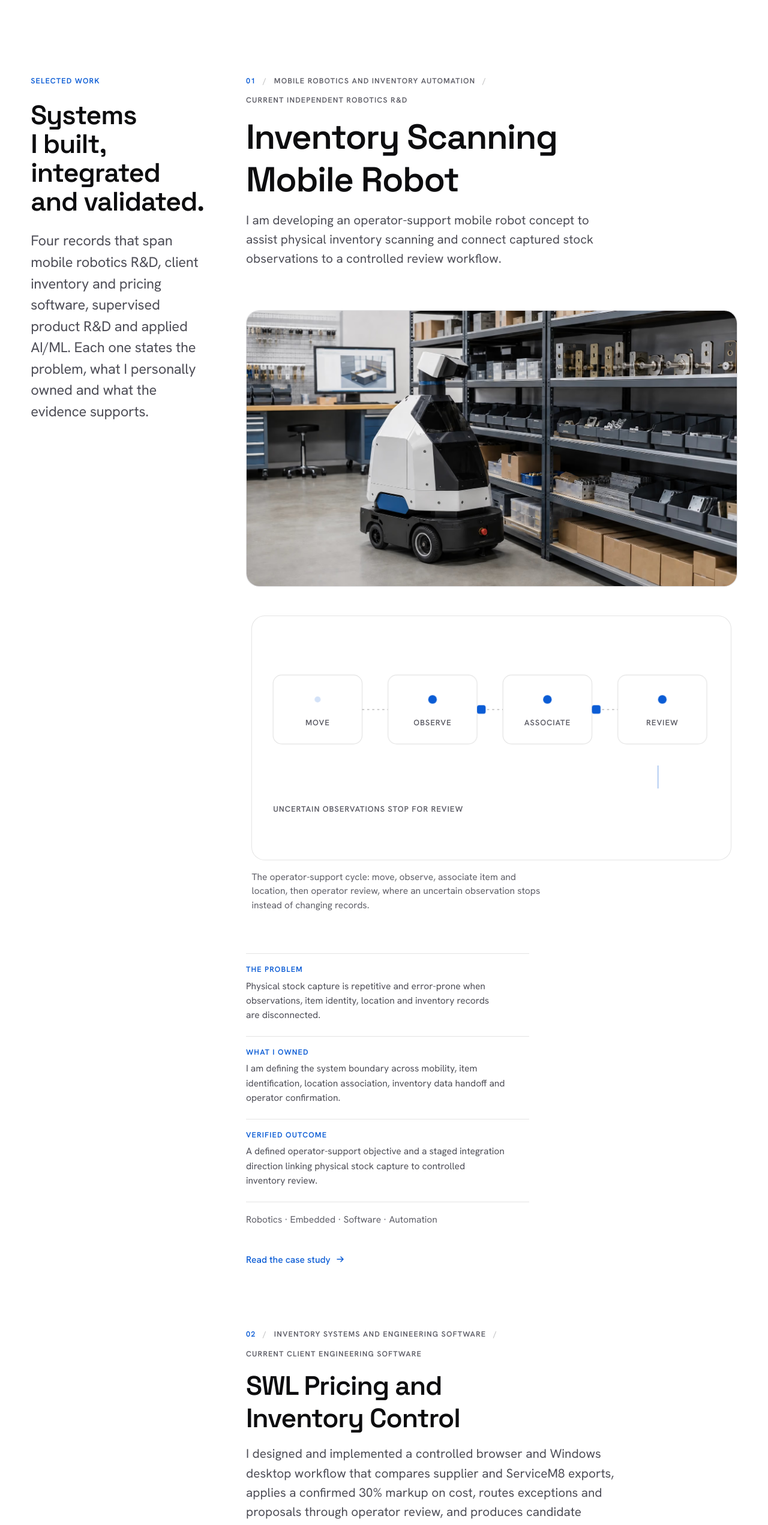
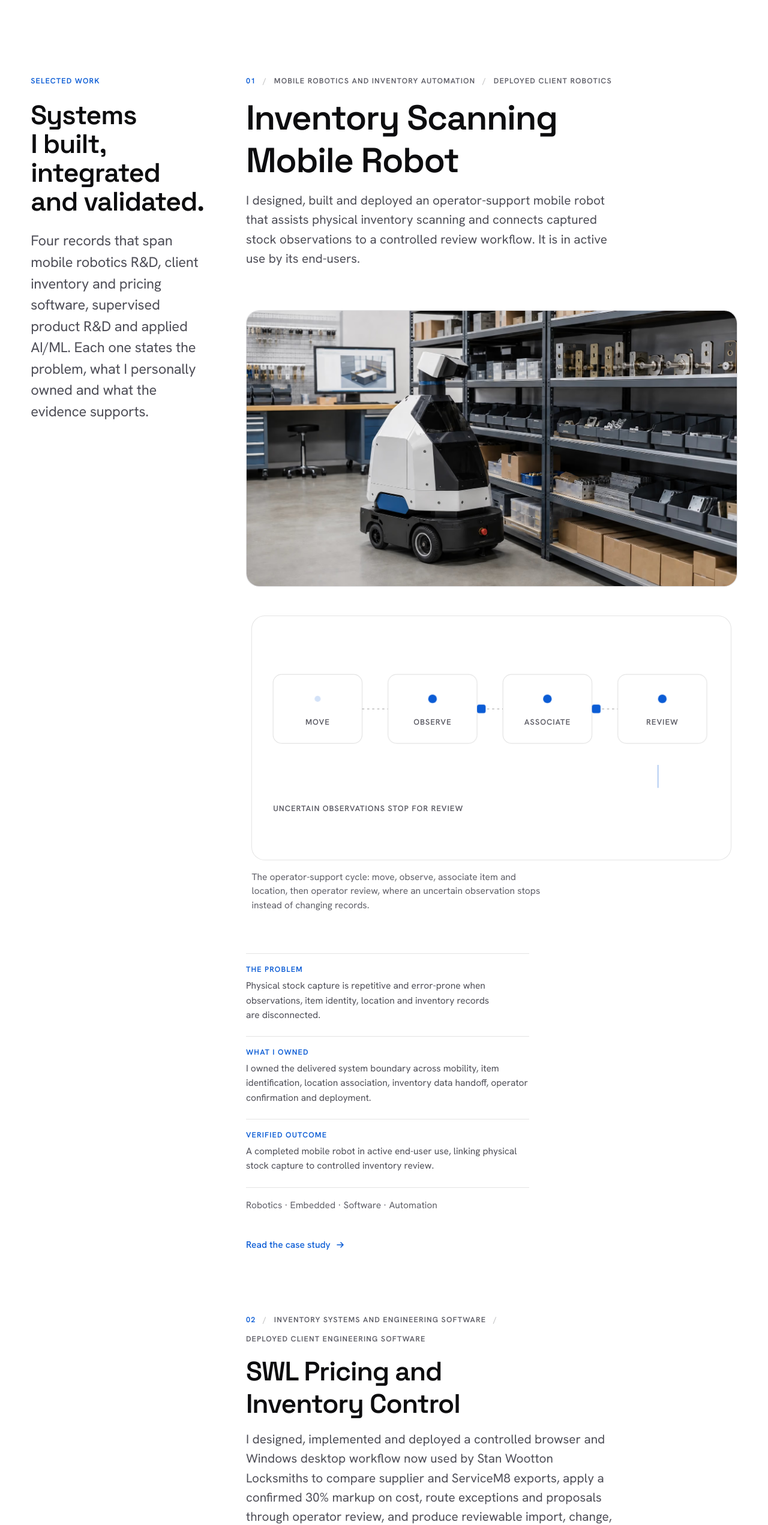
Before and after one commit to Sajeevanveeriah/sajeevanveeriah.github.io, a Next.js app: page / in a window 1280 px wide. Shown: the part 3360-5902 px from the top of the page at 60% size. Built offline with nearby package versions, Linux system fonts and the light colour scheme.

Commit message:
Correct freelance project delivery status

```diff
--- a/src/content/projects.ts
+++ b/src/content/projects.ts
@@ -124,21 +124,18 @@ export interface Project {
 export const projects: readonly Project[] = [
   {
     /*
-     * Current independent product R&D. Copy is transcribed from the approved
-     * content brief of 6 August 2026. The evidence is a frontend-only browser
-     * demonstration; the boundaries below are part of the approved copy and
-     * must not be strengthened.
+     * Completed independent product engineering work. Saj confirmed on
+     * 6 August 2026 that the browser application is deployed and used by its
+     * end-users. The public record keeps the verified browser boundary clear:
+     * it does not represent a physical robot or claim educational outcomes.
      *
-     * The live-demo URL for this project is deliberately absent: the check
-     * against https://sajeevanveeriah.github.io/Upzy-Project/ could not be
-     * completed in the implementation environment, and an unverified link is
-     * never published.
+     * The live GitHub Pages deployment returned HTTP 200 on 6 August 2026.
      */
     slug: 'upzy-supervised-routine-companion',
     title: 'Upzy: Supervised Educational Routine Companion',
     summary:
-      'I built a browser demonstration for Upzy, a supervised, privacy-conscious educational routine companion concept for young children, with adult-defined routines, simple child-facing prompts and adult review while keeping button interactions separate from proof that an activity occurred.',
-    role: 'Product engineer and prototype developer',
+      'I completed and deployed Upzy, a supervised, privacy-conscious educational routine companion browser application for young children, now used by end-users for adult-defined routines, simple child-facing prompts and adult review while keeping button interactions separate from proof that an activity occurred.',
+    role: 'Product engineer and application developer',
     period: 'Jun 2026 onward',
     domain: 'Human-centred robotics and product development',
     disciplines: ['Robotics', 'Software', 'Validation'],
@@ -146,7 +143,7 @@ export const projects: readonly Project[] = [
     problem:
       'Young children can benefit from clear, repeatable routine prompts, but a support concept must avoid surveillance, false completion claims and unnecessary data collection.',
     context:
-      'I am developing Upzy as an independent product concept. The current evidence is a frontend-only browser demonstration, not a physical robot or validated educational product.',
+      'I completed Upzy as an independent product engineering project and deployed the browser application through GitHub Pages. It is now used by end-users within the supervised routine workflow. The deployed scope is the browser application, not a physical robot or a claim of validated educational outcomes.',
     approach: [
       'I built a React and TypeScript single-page demonstration with a guided routine flow, routine creation and editing, an interaction dashboard and deterministic browser-local state.',
       'I designed the boundaries deliberately: supervised use, no cameras or microphones, no accounts, no analytics, no cloud database, versioned local storage, and explicit wording that Done records an acknowledgement rather than real-world completion.',
@@ -154,18 +151,21 @@ export const projects: readonly Project[] = [
     toolsNote:
       'React 19, TypeScript 5.9, Vite 7, Vitest, Testing Library, browser-local versioned storage and static GitHub Pages routing.',
     validation:
-      'I validated the demonstration with linting, TypeScript checks, Vitest, production builds and tests for missing, malformed, partial, outdated and deeply invalid stored data. The application restores deterministic sample data instead of trusting invalid state.',
+      'I validated the application with linting, TypeScript checks, Vitest, production builds and tests for missing, malformed, partial, outdated and deeply invalid stored data. The application restores deterministic sample data instead of trusting invalid state, and I verified that the deployed GitHub Pages endpoint responds successfully.',
     outcome:
-      'I produced a working browser demonstration covering supervised routine prompts, adult routine configuration and transparent interaction review.',
+      'I delivered and deployed a working browser application now used by end-users for supervised routine prompts, adult routine configuration and transparent interaction review.',
     proves:
-      'I translated a human-centred robotics concept into a working, testable interface while preserving clear privacy, supervision and evidence boundaries.',
+      'I translated a human-centred robotics concept into a completed, deployed and actively used interface while preserving clear privacy, supervision and evidence boundaries.',
     doesNotClaim:
-      'The current evidence is an interactive browser demonstration. It does not claim physical robot communication, verified task completion, child monitoring, educational outcomes, clinical use, commercial readiness or child-safety validation.',
+      'The deployed scope is an interactive browser application. It does not claim physical robot communication, independently verified task completion, child monitoring, measured educational or clinical outcomes, commercial product certification or child-safety certification.',
     demonstrates:
-      'I combined product definition, accessible interface design, local data handling, privacy boundaries and validation into a coherent early-stage robotics product demonstration.',
-    evidenceTier: 'hands-on',
-    category: 'Current independent product R&D',
-    links: [{ label: 'View source', url: 'https://github.com/Sajeevanveeriah/Upzy-Project' }],
+      'I combined product definition, accessible interface design, local data handling, privacy boundaries, deployment and validation into a completed robotics product application.',
+    evidenceTier: 'delivered',
+    category: 'Deployed independent product engineering',
+    links: [
+      { label: 'Open deployed app', url: 'https://sajeevanveeriah.github.io/Upzy-Project/' },
+      { label: 'View source', url: 'https://github.com/Sajeevanveeriah/Upzy-Project' },
+    ],
     images: [
       {
         src: '/assets/image/20260806-Upzy-Supervised-Routine-Companion-Rev00.png',
@@ -180,23 +180,23 @@ export const projects: readonly Project[] = [
     ],
     homeExcerpt: {
       ownership:
-        'I owned the product framing, interaction model, privacy boundaries, frontend implementation and validation of the current browser demonstration.',
+        'I owned the product framing, interaction model, privacy boundaries, implementation, deployment and validation of the completed browser application.',
       outcome:
-        'A working supervised routine demonstration that keeps interaction records separate from claims about real-world completion.',
+        'A deployed application in active end-user use that keeps interaction records separate from claims about real-world completion.',
     },
     featured: true,
   },
   {
     /*
-     * Current client engineering software for Stan Wootton Locksmiths. Copy
-     * is transcribed from the approved content brief of 6 August 2026. No
-     * source-repository link is published because repository visibility was
-     * not verifiable at implementation time.
+     * Completed client engineering software for Stan Wootton Locksmiths.
+     * Saj confirmed on 6 August 2026 that the system is deployed and used by
+     * its end-users. The source repository remains private and real business
+     * data, credentials and generated operational outputs are not published.
      */
     slug: 'swl-pricing-inventory-control',
     title: 'SWL Pricing and Inventory Control',
     summary:
-      'I designed and implemented a controlled browser and Windows desktop workflow that compares supplier and ServiceM8 exports, applies a confirmed 30% markup on cost, routes exceptions and proposals through operator review, and produces candidate import, change, exception, rollback and audit outputs.',
+      'I designed, implemented and deployed a controlled browser and Windows desktop workflow now used by Stan Wootton Locksmiths to compare supplier and ServiceM8 exports, apply a confirmed 30% markup on cost, route exceptions and proposals through operator review, and produce reviewable import, change, exception, rollback and audit outputs.',
     role: 'System architect and full-stack developer',
     period: 'Jun 2026 onward',
     domain: 'Inventory systems and engineering software',
@@ -205,7 +205,7 @@ export const projects: readonly Project[] = [
     problem:
       'Supplier price changes and ServiceM8 inventory records need to be reconciled without silent matching errors, unsafe price calculations or uncontrolled production imports.',
     context:
-      'I developed this system for Stan Wootton Locksmiths around supplier and ServiceM8 file handoffs. The workflow protects real business data and keeps every proposed change reviewable and reversible.',
+      'I delivered and deployed this system for Stan Wootton Locksmiths around supplier and ServiceM8 file handoffs. Its operators now use the workflow while every proposed change remains reviewable and reversible and real business data stays protected.',
     approach: [
       'I implemented defensive CSV and XLSX parsing, confirmed column mapping, deterministic identifier matching, decimal-safe pricing, status classification, exception handling, operator approvals and controlled export generation.',
       'I added formula-injection protection, duplicate and ambiguity blocks, rollback and audit outputs, local configuration boundaries, a Windows Tauri shell, and an own-origin Node service for controlled competitor-price searches without transmitting imported business rows.',
@@ -213,17 +213,17 @@ export const projects: readonly Project[] = [
     toolsNote:
       'React, TypeScript, Vite, Tauri 2, Rust, Node.js, ExcelJS, Papa Parse, big.js, Zod, IndexedDB, Vitest, Playwright and axe-core.',
     validation:
-      'I validate the system with strict TypeScript checks, linting, unit and integration tests, property-based tests, production builds, Playwright end-to-end and accessibility tests, formula-injection tests and a repository data-safety detector.',
+      'I validated the system with strict TypeScript checks, linting, unit and integration tests, property-based tests, production builds, Playwright end-to-end and accessibility tests, formula-injection tests and a repository data-safety detector. Deployment and active operator use provide operational evidence of the complete workflow.',
     outcome:
-      'I produced a working controlled workflow for pricing review and inventory preparation, with explicit exceptions, approvals, rollback evidence and candidate ServiceM8 output.',
+      'I delivered and deployed a working controlled workflow now used for pricing review and inventory preparation, with explicit exceptions, approvals, rollback evidence and operator-reviewed ServiceM8 output.',
     proves:
-      'I converted a real operational pricing and inventory problem into a traceable software system spanning data ingestion, deterministic business rules, operator review, desktop packaging and validation.',
+      'I delivered a real operational pricing and inventory system spanning data ingestion, deterministic business rules, operator review, desktop packaging, deployment and validation.',
     doesNotClaim:
-      'The output remains a candidate ServiceM8 import until it is checked against a genuine template or controlled trial import. The application does not make direct production changes to ServiceM8 or Xero, and no real business exports or credentials are published.',
+      'The deployed workflow deliberately keeps ServiceM8 updates as operator-reviewed file handoffs and does not make direct writes to ServiceM8 or Xero. No real business exports, generated operational outputs or credentials are published.',
     demonstrates:
-      'I integrated operational requirements, data safety, deterministic pricing, exception workflows, product UX, desktop delivery and automated validation into one controlled system.',
-    evidenceTier: 'hands-on',
-    category: 'Current client engineering software',
+      'I integrated operational requirements, data safety, deterministic pricing, exception workflows, product UX, desktop delivery, deployment and automated validation into one controlled system.',
+    evidenceTier: 'delivered',
+    category: 'Deployed client engineering software',
     images: [
       {
         src: '/assets/image/20260806-SWL-Pricing-Inventory-Control-Rev00.png',
@@ -240,53 +240,52 @@ export const projects: readonly Project[] = [
       ownership:
         'I owned the system architecture, data contracts, deterministic business rules, review workflow, desktop boundary and validation strategy.',
       outcome:
-        'A working controlled application that prepares reviewable pricing and inventory outputs without direct production writes.',
+        'A deployed application in active operator use that prepares reviewable pricing and inventory outputs without direct external-system writes.',
     },
     featured: true,
   },
   {
     /*
-     * Current independent robotics R&D, published deliberately at design and
-     * prototype-planning stage. The record stays technology-neutral until the
-     * hardware, identification method and autonomy stack are verified, and no
-     * link exists to publish.
+     * Completed and deployed client-facing robotics work. Saj confirmed on
+     * 6 August 2026 that the robot is in active end-user use. The public record
+     * stays technology-neutral to protect client and implementation details.
      */
     slug: 'inventory-scanning-mobile-robot',
     title: 'Inventory Scanning Mobile Robot',
     summary:
-      'I am developing an operator-support mobile robot concept to assist physical inventory scanning and connect captured stock observations to a controlled review workflow.',
-    role: 'Robotics system designer',
+      'I designed, built and deployed an operator-support mobile robot that assists physical inventory scanning and connects captured stock observations to a controlled review workflow. It is in active use by its end-users.',
+    role: 'Robotics system designer and developer',
     period: 'Jun 2026 onward',
     domain: 'Mobile robotics and inventory automation',
     disciplines: ['Robotics', 'Embedded', 'Software', 'Automation'],
     stack: [
       'Requirements engineering',
       'System architecture',
-      'Integration planning',
-      'Prototype development',
+      'System integration',
+      'Deployment and handover',
     ],
     problem:
       'Physical stock capture is repetitive and error-prone when observations, item identity, location and inventory records are disconnected.',
     context:
-      'I am developing this as current independent R&D alongside the SWL inventory workflow. The public record intentionally remains technology-neutral until the prototype hardware, identification method and autonomy stack are verified.',
+      'I delivered this system as client-facing robotics work alongside the SWL inventory workflow. It is deployed and actively used, while detailed hardware, identification and autonomy implementation choices remain unpublished.',
     approach: [
-      'I am defining the system boundary across mobility, item identification, location association, inventory data handoff and operator confirmation.',
-      'I am treating navigation, identification and data integrity as separate verification problems so uncertain observations stop for review instead of silently changing inventory records.',
+      'I defined and implemented the system boundary across mobility, item identification, location association, inventory data handoff and operator confirmation.',
+      'I treated navigation, identification and data integrity as separate verification problems so uncertain observations stop for review instead of silently changing inventory records.',
     ],
     toolsNote:
-      'Current public scope covers requirements, system architecture, workflow integration, prototype planning and validation planning. Hardware and software selections remain unpublished.',
+      'The delivered scope spans requirements, system architecture, mobility, item identification, location association, workflow integration, operator review, deployment and handover. Detailed hardware and software selections remain unpublished.',
     validation:
-      'Current evidence covers design and prototype planning only. Hardware integration, scan accuracy, navigation performance, safety behaviour and live site trials are not yet published.',
+      'Deployment and active end-user use provide operational evidence that the integrated robot and review workflow are working. Detailed client-site evidence, component choices and quantitative scan, navigation and safety results remain unpublished.',
     outcome:
-      'The project has a defined operator-support objective and a staged integration direction linking physical stock capture to controlled inventory review.',
+      'I delivered a completed mobile robot deployed for active end-user use, linking physical stock capture to controlled inventory review while retaining operator authority.',
     proves:
-      'I am applying mobile robotics and systems-engineering discipline to a real inventory problem while preserving operator authority and data-integrity boundaries.',
+      'I applied mobile robotics and systems-engineering discipline to deliver a working inventory system while preserving operator authority and data-integrity boundaries.',
     doesNotClaim:
-      'This record does not claim a completed robot, a particular scanner or sensor suite, autonomous warehouse operation, measured performance, production deployment or replacement of operator review.',
+      'This record does not claim lights-out warehouse autonomy, replacement of operator review, a publicly disclosed scanner or sensor suite, certified safety or unpublished performance figures.',
     demonstrates:
-      'I can frame a cross-domain cyber-physical problem across mobility, sensing, data association, workflow integration and verification.',
-    evidenceTier: 'hands-on',
-    category: 'Current independent robotics R&D',
+      'I delivered a cross-domain cyber-physical system across mobility, sensing, data association, workflow integration and verification.',
+    evidenceTier: 'delivered',
+    category: 'Deployed client robotics',
     images: [
       {
         src: '/assets/image/20260806-Inventory-Scanning-Mobile-Robot-Rev00.png',
@@ -301,54 +300,55 @@ export const projects: readonly Project[] = [
     ],
     homeExcerpt: {
       ownership:
-        'I am defining the system boundary across mobility, item identification, location association, inventory data handoff and operator confirmation.',
+        'I owned the delivered system boundary across mobility, item identification, location association, inventory data handoff, operator confirmation and deployment.',
       outcome:
-        'A defined operator-support objective and a staged integration direction linking physical stock capture to controlled inventory review.',
+        'A completed mobile robot in active end-user use, linking physical stock capture to controlled inventory review.',
     },
     featured: false,
   },
   {
     /*
-     * Current independent robotics R&D, published deliberately at design and
-     * prototype-development stage. Component and software-stack details are
-     * unpublished on purpose, and no link exists to publish.
+     * Completed and deployed client-facing robotics work. Saj confirmed on
+     * 6 August 2026 that the platform is in active end-user use. Component and
+     * software-stack details remain unpublished to protect implementation
+     * boundaries.
      */
     slug: 'modular-education-testing-robot',
     title: 'Modular Education and Testing Robot',
     summary:
-      'I am developing a modular robot platform for education, engineering experiments and repeatable subsystem testing, with clear interfaces and honest separation between demonstration and validated performance.',
-    role: 'Robotics and mechatronics system designer',
+      'I designed, built and deployed a modular robot platform for education, engineering experiments and repeatable subsystem testing. It is in active use by end-users, with clear interfaces and observable behaviour supporting supervised operation.',
+    role: 'Robotics and mechatronics system designer and developer',
     period: 'Jun 2026 onward',
     domain: 'Educational robotics and engineering test systems',
     disciplines: ['Robotics', 'Mechatronics', 'Embedded', 'Validation'],
     stack: [
       'Modular architecture',
       'Interface definition',
-      'Prototype development',
-      'Test planning',
+      'System integration',
+      'Deployment and validation',
     ],
     problem:
       'Education and early robotics experiments need a platform that exposes how sensing, control and actuation interact without locking every lesson or test into one fixed configuration.',
     context:
-      'I am developing this as a reusable independent R&D platform for supervised learning and engineering experiments. The final hardware and software configuration is not yet public.',
+      'I delivered this as a reusable robotics platform for supervised learning and engineering experiments. It is deployed and actively used by end-users, while the detailed hardware and software configuration remains unpublished.',
     approach: [
-      'I am structuring the concept around replaceable sensing, control and actuation modules with defined interfaces and a stable test boundary.',
-      'I am prioritising supervised operation, visible system state, repeatable test cases and modular replacement so learning and engineering iteration can use the same platform without hiding failure modes.',
+      'I structured and built the platform around replaceable sensing, control and actuation modules with defined interfaces and a stable test boundary.',
+      'I prioritised supervised operation, visible system state, repeatable test cases and modular replacement so learning and engineering iteration can use the same platform without hiding failure modes.',
     ],
     toolsNote:
-      'Current public scope covers modular system architecture, interface definition, prototype planning, supervised-use boundaries and test planning. Component and software-stack details remain unpublished.',
+      'The delivered scope covers modular system architecture, interface definition, system integration, supervised-use boundaries, repeatable test workflows, deployment and handover. Component and software-stack details remain unpublished.',
     validation:
-      'Current evidence is limited to active design and prototype development. Final hardware, embedded software, robotics middleware, measured behaviour and classroom or laboratory validation are not yet published.',
+      'Deployment and active end-user use provide operational evidence that the integrated platform supports supervised education and repeatable engineering experiments. Component evidence, quantitative performance measurements and learning-outcome data remain unpublished.',
     outcome:
-      'The project has a modular system direction intended to support both education and repeatable subsystem experiments.',
+      'I delivered a completed modular robot platform now deployed and used by end-users for education, engineering experiments and repeatable subsystem testing.',
     proves:
-      'I am applying mechatronic architecture and validation thinking to a reusable robotics learning and test platform.',
+      'I applied mechatronic architecture and validation thinking to deliver a reusable robotics learning and test platform.',
     doesNotClaim:
-      'This record does not claim a completed educational product, a final component set, measured learning outcomes, certified safety, production readiness or validated performance.',
+      'This record does not claim certified safety, production-scale manufacturing readiness, measured learning outcomes, a publicly disclosed component set or unpublished performance figures.',
     demonstrates:
-      'I can design robotics platforms around modularity, observable behaviour, supervised use and repeatable engineering tests.',
-    evidenceTier: 'hands-on',
-    category: 'Current independent robotics R&D',
+      'I delivered a robotics platform designed around modularity, observable behaviour, supervised use and repeatable engineering tests.',
+    evidenceTier: 'delivered',
+    category: 'Deployed client robotics',
     images: [
       {
         src: '/assets/image/20260806-Education-Testing-Robot-Rev00.png',
```
